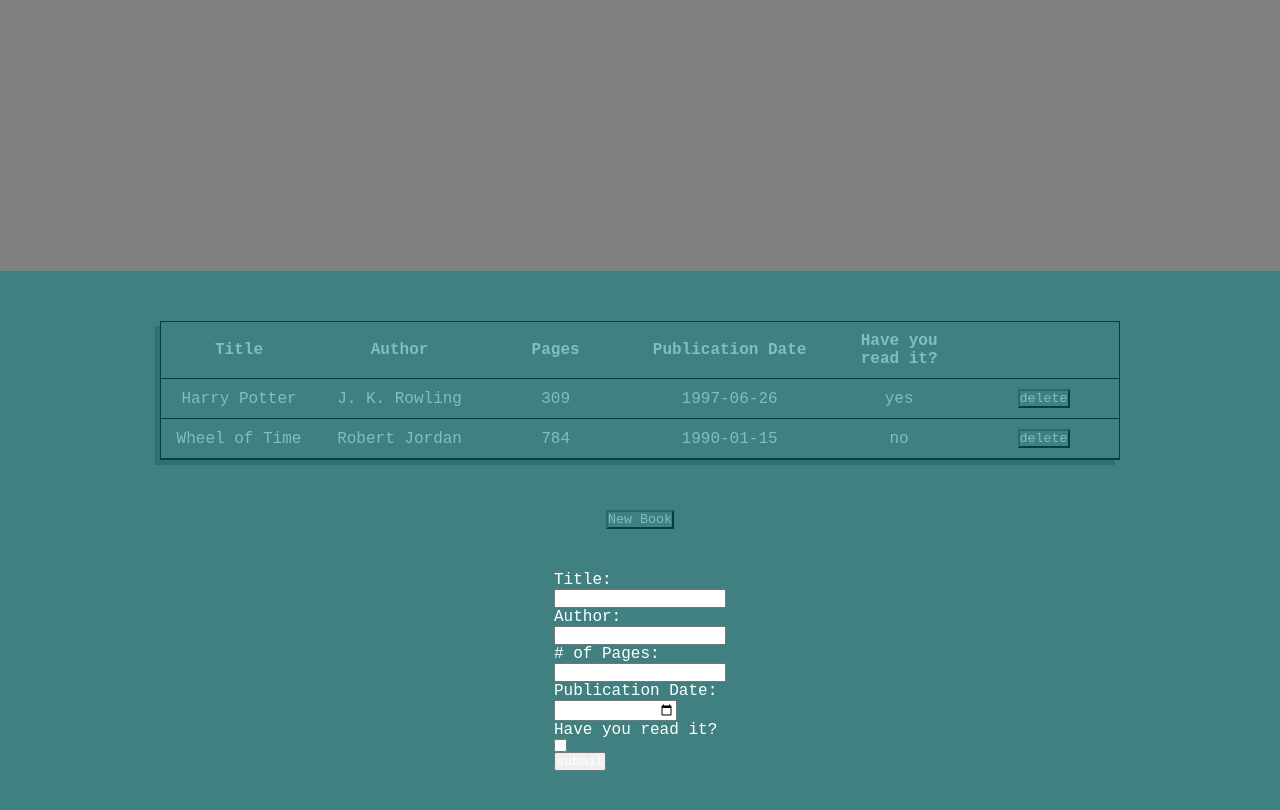
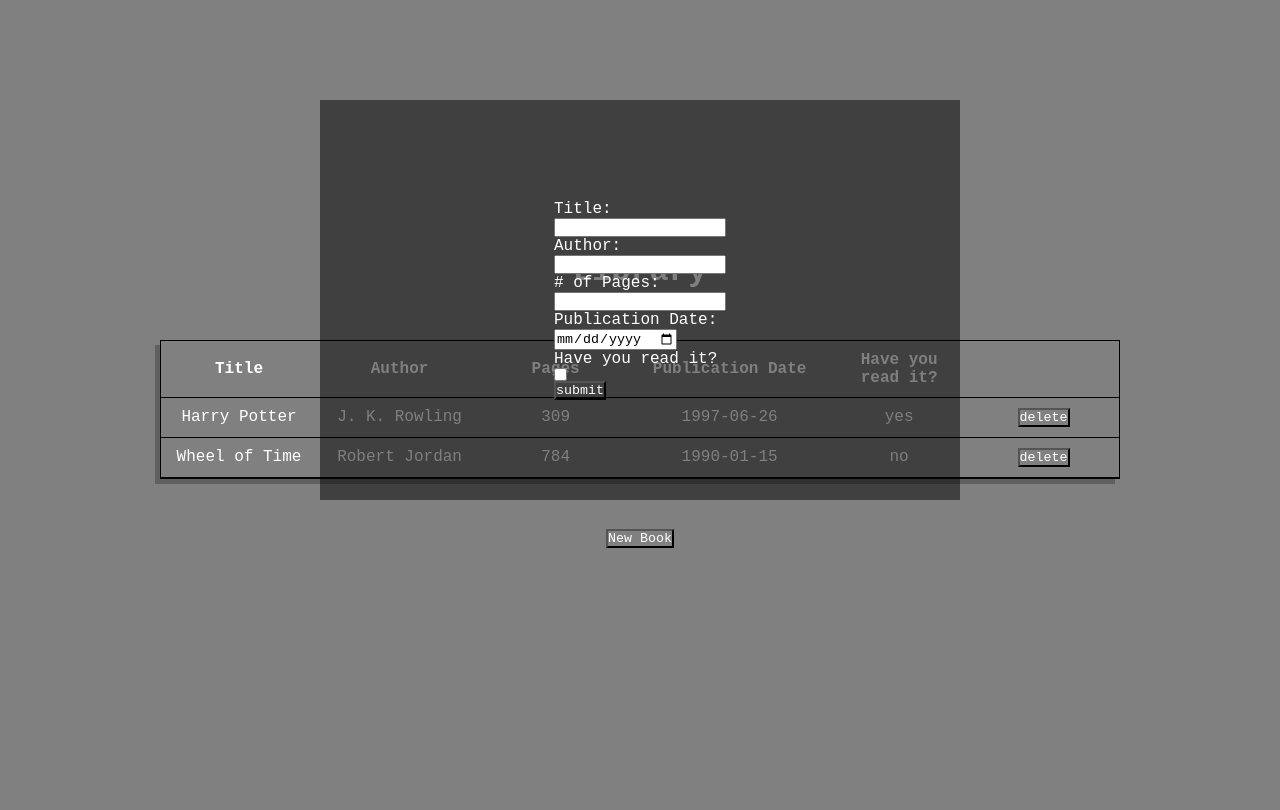
Before and after one commit to silverwolf1223/TOP-Library, a plain HTML site: page index.html in a window 1280 px wide. Both pictures are taken after a click on the button "New Book". Drawn offline with Linux system fonts and the light colour scheme.

Commit message:
reinitialization and form updated

```diff
--- a/index.html
+++ b/index.html
@@ -23,6 +23,7 @@
                 <input type="button" id="submit" value="submit">
             </form>
         </div>
+        <h1>Library</h1>
         <table cellspacing="0">
             <tbody id="Library">
                 <tr class="tableRow">
--- a/script.js
+++ b/script.js
@@ -28,7 +28,7 @@ function createBook(form)
     {
         if(form[i].value === null || form[i].value === undefined || form[i].value === '')
         {
-            console.log("must answer all questions");
+            alert("must answer all questions");
             return;
         }
     }
--- a/styles.css
+++ b/styles.css
@@ -5,12 +5,17 @@
     color: white;
 }
 
-button {
+button, #submit {
     background: none;
+}
+
+#submit {
+    color: white;
 }
 
 input {
     display: block;
+    color: black;
 }
 
 table {
@@ -43,14 +48,15 @@ td, th {
 #newBook {
     display: none;
     position: absolute;
-    justify-self: center;
-    align-self: center;
-    background-color: rgba(0, 128, 128, 0.5);
-    gap: 5px;
-    height: 100vh;
-    width: 100%;
+    background-color: rgba(0, 0, 0, 0.5);
+    gap: 0px;
+    height: 50vh;
+    width: 50vw;
+    justify-self: start;
     align-content: center;
     justify-items: center;
+    top: 100px;
+    overflow: auto;
 }
 
 form {
```
Also changed, not shown: 1 other file.
